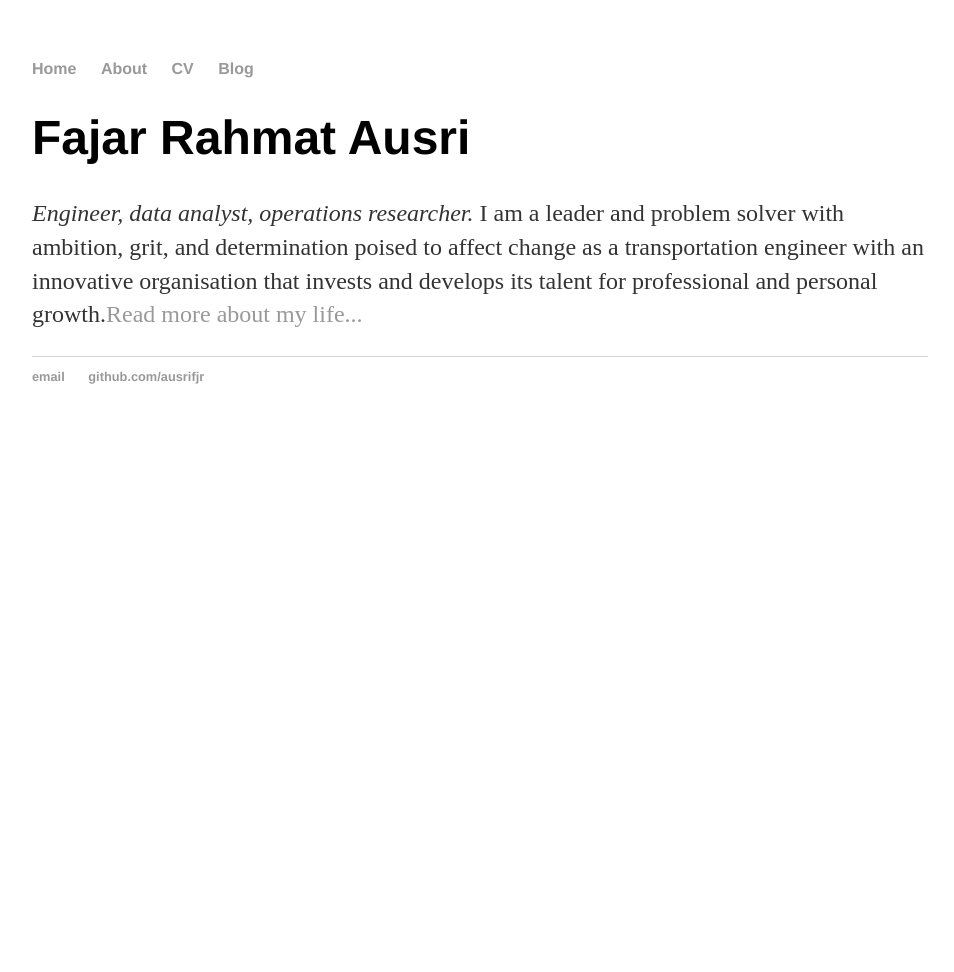
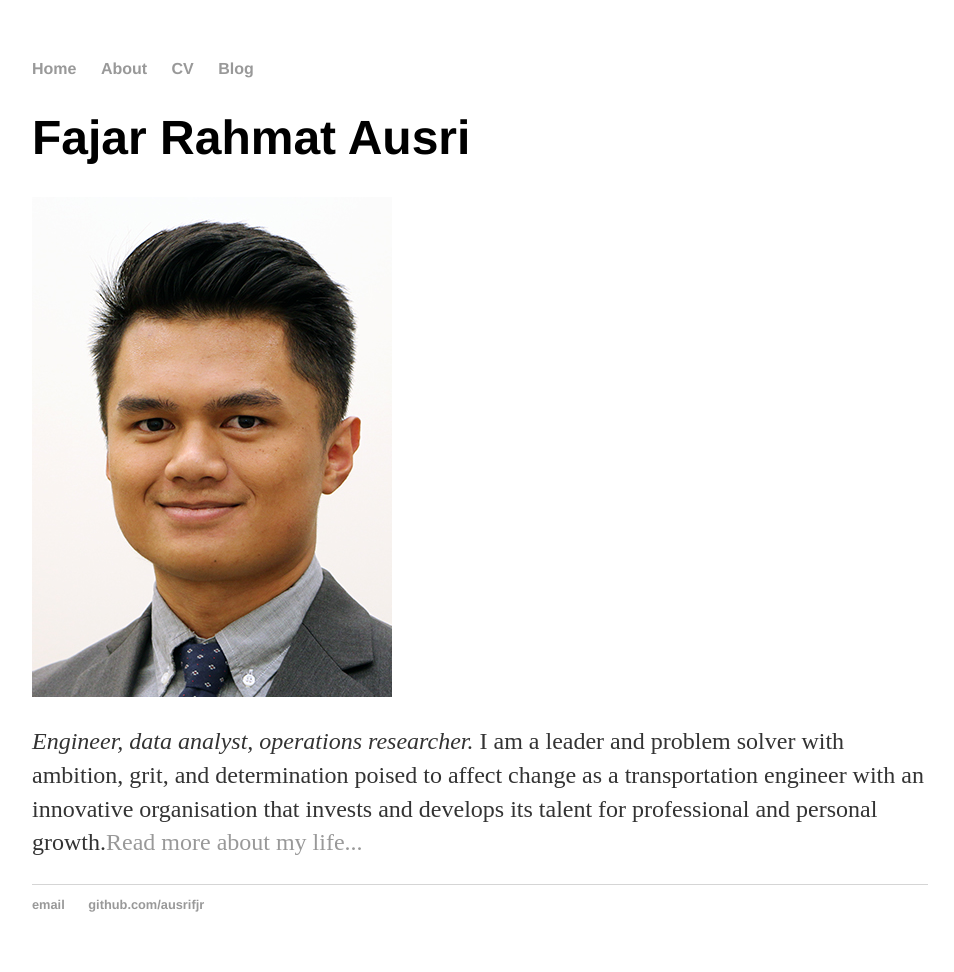
Before and after one commit to ausrifjr/ausrifjr.github.io, a Jekyll site: the page built from index.html, in a window 1280 px wide. Shown: the whole page, without its empty margins (160-1114 px from the left). Built offline with Jekyll 4.4.1, drawn with Linux system fonts in a browser that asks for light colours; before the commit the page ends 900 px from its top, so only the background shows below that.

Commit message:
Update index.html

```diff
--- a/index.html
+++ b/index.html
@@ -4,5 +4,6 @@ title: Fajar Ausri, Transportation Engineer
 ---
 <div class="blurb">
 	<h1>Fajar Rahmat Ausri</h1>
+	<img src="/assets/Photo_20170916b.jpg">
 	<p><em>Engineer, data analyst, operations researcher. </em> I am a leader and problem solver with ambition, grit, and determination poised to affect change as a transportation engineer with an innovative organisation that invests and develops its talent for professional and personal growth.<a href="/about">Read more about my life...</a></p>
 </div><!-- /.blurb -->
```
